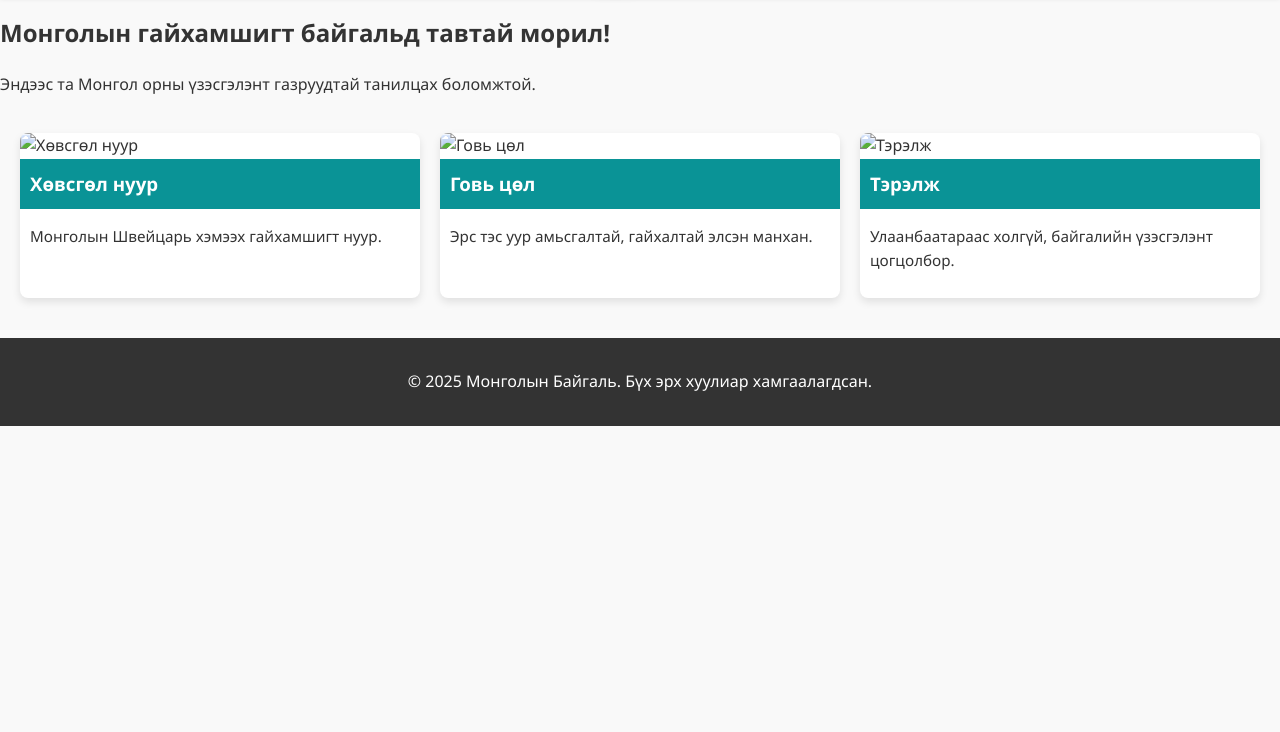
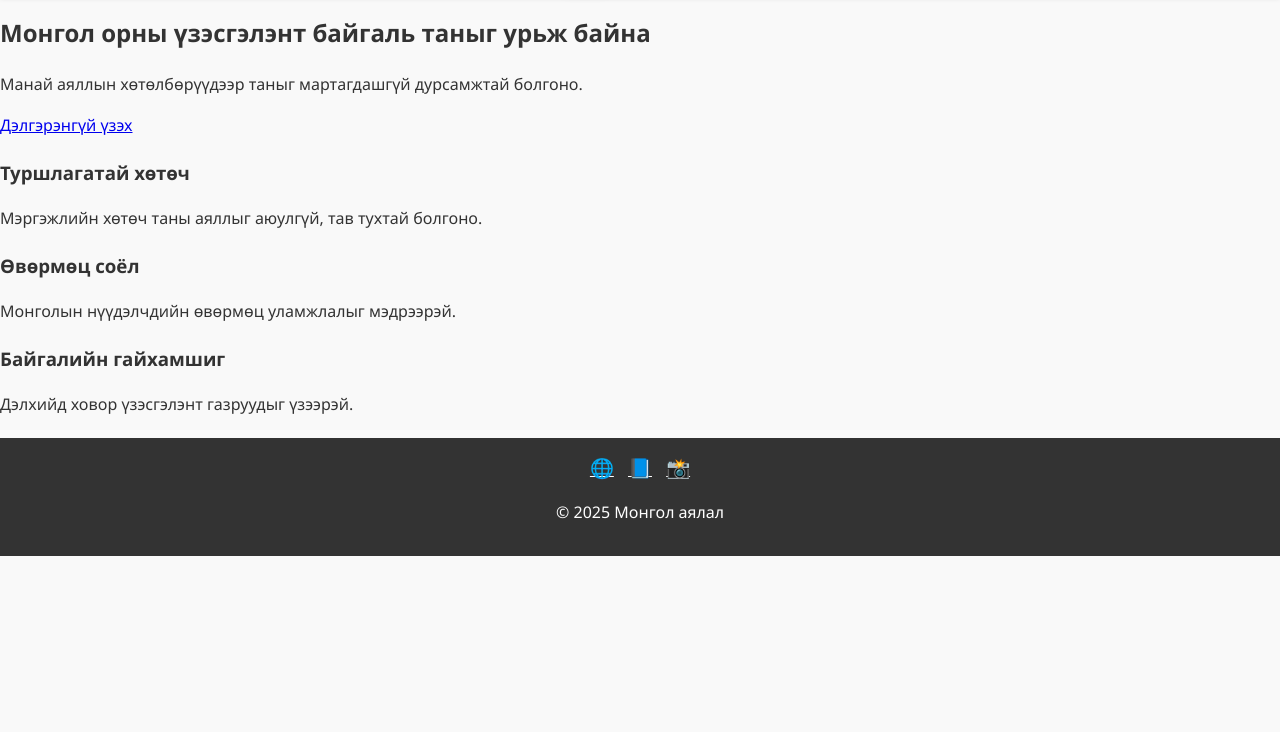
Before and after one commit to davaaka/minii-aylal, a plain HTML site: page index.html in a window 1280 px wide. Shown: the part 68-800 px from the top of the page. Drawn offline with Linux system fonts and the light colour scheme.

Commit message:
Update index.html

```diff
--- a/index.html
+++ b/index.html
@@ -3,77 +3,76 @@
 <head>
   <meta charset="UTF-8">
   <meta name="viewport" content="width=device-width, initial-scale=1.0">
-  <title>Монголын Байгаль</title>
+  <title data-lang-text='{"mn": "Монгол аялал", "en": "Mongolia Travel"}'>Монгол аялал</title>
   <link rel="stylesheet" href="style.css">
-  <script src="menu.js" defer></script>
 </head>
 <body>
 
+  <!-- Header -->
   <header>
     <div class="logo">
-    <img src="images/logo.png" alt="Logo">
-    <h1 id="site-title">Монголын Байгаль</h1>
+      <img src="logo.png" alt="Logo">
+      <h1 data-lang-text='{"mn": "Монгол аялал", "en": "Mongolia Travel"}'>Монгол аялал</h1>
     </div>
 
-  <!-- Хэл солих toggle -->
+    <!-- Language Switch -->
     <div id="lang-switch">
       <button id="btn-mn" class="active">MN</button>
       <button id="btn-en">EN</button>
     </div>
 
+    <!-- Menu -->
     <div id="menu-toggle">☰</div>
     <nav>
-    <a href="index.html" class="active" data-mn="Нүүр" data-en="Home">Нүүр</a>
-    <a href="destinations.html" data-mn="Очих газрууд" data-en="Destinations">Очих газрууд</a>
-    <a href="contact.html" data-mn="Холбоо барих" data-en="Contact">Холбоо барих</a>
+      <a href="index.html" class="active" data-lang-text='{"mn": "Нүүр", "en": "Home"}'>Нүүр</a>
+      <a href="destinations.html" data-lang-text='{"mn": "Очих газрууд", "en": "Destinations"}'>Очих газрууд</a>
+      <a href="contact.html" data-lang-text='{"mn": "Холбоо барих", "en": "Contact"}'>Холбоо барих</a>
     </nav>
   </header>
 
+  <!-- Hero Section -->
   <section class="hero">
-  <h2 data-mn="Монголын гайхамшигт байгальд тавтай морил!" data-en="Welcome to the beauty of Mongolia!">
-    Монголын гайхамшигт байгальд тавтай морил!
+    <h2 data-lang-text='{"mn": "Монгол орны үзэсгэлэнт байгаль таныг урьж байна", "en": "Mongolia's beautiful nature invites you"}'>
+      Монгол орны үзэсгэлэнт байгаль таныг урьж байна
     </h2>
-  <p data-mn="Эндээс та Монгол орны үзэсгэлэнт газруудтай танилцах боломжтой."
-     data-en="Here you can explore the most beautiful places in Mongolia.">
-     Эндээс та Монгол орны үзэсгэлэнт газруудтай танилцах боломжтой.
+    <p data-lang-text='{"mn": "Манай аяллын хөтөлбөрүүдээр таныг мартагдашгүй дурсамжтай болгоно.", "en": "Our travel programs will give you unforgettable memories."}'>
+      Манай аяллын хөтөлбөрүүдээр таныг мартагдашгүй дурсамжтай болгоно.
     </p>
+    <a href="destinations.html" class="btn" data-lang-text='{"mn": "Дэлгэрэнгүй үзэх", "en": "See more"}'>Дэлгэрэнгүй үзэх</a>
   </section>
 
-<section class="destinations-list">
-  <div class="destination">
-    <img src="images/husvgul.jpg" alt="Хөвсгөл нуур">
-    <h3 data-mn="Хөвсгөл нуур" data-en="Lake Khövsgöl">Хөвсгөл нуур</h3>
-    <p data-mn="Монголын Швейцарь хэмээх гайхамшигт нуур."
-       data-en="Known as the Switzerland of Mongolia, a stunning freshwater lake.">
-       Монголын Швейцарь хэмээх гайхамшигт нуур.
+  <!-- Features -->
+  <section class="features">
+    <div class="feature">
+      <h3 data-lang-text='{"mn": "Туршлагатай хөтөч", "en": "Experienced Guides"}'>Туршлагатай хөтөч</h3>
+      <p data-lang-text='{"mn": "Мэргэжлийн хөтөч таны аяллыг аюулгүй, тав тухтай болгоно.", "en": "Professional guides ensure your trip is safe and comfortable."}'>
+        Мэргэжлийн хөтөч таны аяллыг аюулгүй, тав тухтай болгоно.
       </p>
     </div>
-
-  <div class="destination">
-    <img src="images/gobi.jpg" alt="Говь цөл">
-    <h3 data-mn="Говь цөл" data-en="Gobi Desert">Говь цөл</h3>
-    <p data-mn="Эрс тэс уур амьсгалтай, гайхалтай элсэн манхан."
-       data-en="A harsh but beautiful desert with vast sand dunes.">
-       Эрс тэс уур амьсгалтай, гайхалтай элсэн манхан.
+    <div class="feature">
+      <h3 data-lang-text='{"mn": "Өвөрмөц соёл", "en": "Unique Culture"}'>Өвөрмөц соёл</h3>
+      <p data-lang-text='{"mn": "Монголын нүүдэлчдийн өвөрмөц уламжлалыг мэдрээрэй.", "en": "Experience the unique traditions of Mongolian nomads."}'>
+        Монголын нүүдэлчдийн өвөрмөц уламжлалыг мэдрээрэй.
       </p>
     </div>
-
-  <div class="destination">
-    <img src="images/terelj.jpg" alt="Тэрэлж">
-    <h3 data-mn="Тэрэлж" data-en="Terelj National Park">Тэрэлж</h3>
-    <p data-mn="Улаанбаатараас холгүй, байгалийн үзэсгэлэнт цогцолбор."
-       data-en="A national park near Ulaanbaatar with breathtaking scenery.">
-       Улаанбаатараас холгүй, байгалийн үзэсгэлэнт цогцолбор.
+    <div class="feature">
+      <h3 data-lang-text='{"mn": "Байгалийн гайхамшиг", "en": "Natural Wonders"}'>Байгалийн гайхамшиг</h3>
+      <p data-lang-text='{"mn": "Дэлхийд ховор үзэсгэлэнт газруудыг үзээрэй.", "en": "Discover rare natural beauties of the world."}'>
+        Дэлхийд ховор үзэсгэлэнт газруудыг үзээрэй.
       </p>
     </div>
   </section>
 
+  <!-- Footer -->
   <footer>
-  <p data-mn="&copy; 2025 Монголын Байгаль. Бүх эрх хуулиар хамгаалагдсан."
-     data-en="&copy; 2025 Mongolia Nature. All rights reserved.">
-     &copy; 2025 Монголын Байгаль. Бүх эрх хуулиар хамгаалагдсан.
-  </p>
+    <div class="social-icons">
+      <a href="#">🌐</a>
+      <a href="#">📘</a>
+      <a href="#">📸</a>
+    </div>
+    <p data-lang-text='{"mn": "© 2025 Монгол аялал", "en": "© 2025 Mongolia Travel"}'>© 2025 Монгол аялал</p>
   </footer>
 
+  <script src="menu.js"></script>
 </body>
 </html>
```
Lines whose indentation alone changed are shown as unchanged.
